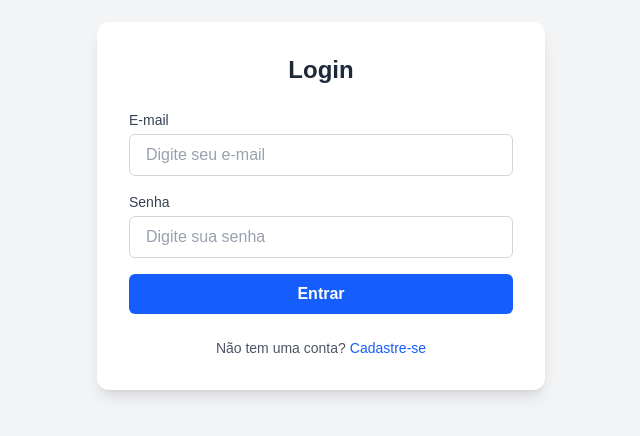
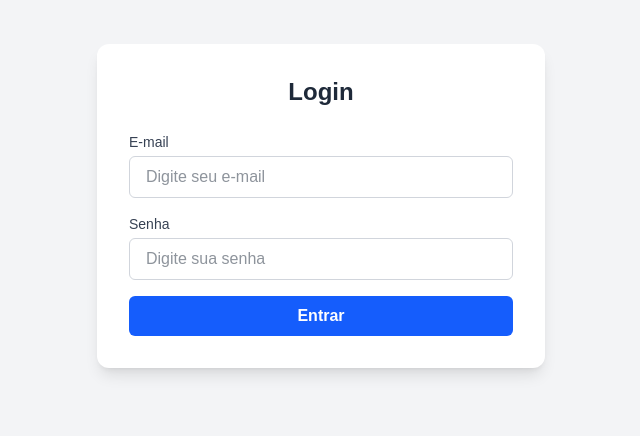
Before and after one commit to JoaoCalorio/Salao-de-Estetica, a Next.js app: page /login in a window 1280 px wide. Shown: the part 194-630 px from the top of the page, without its empty margins (319-959 px from the left). Built offline with nearby package versions, Linux system fonts and the light colour scheme.

Commit message:
feat: pagina de login para administrador, e uma homepage para escolher se ele quer adicionar cliente ou buscar um cpf

```diff
--- /dev/null
+++ b/src/app/homepage/page.tsx
@@ -0,0 +1,33 @@
+'use client'; // Certifique-se de que este componente é renderizado no lado do cliente
+
+import Link from 'next/link';
+
+const HomePage = () => {
+  return (
+    <div className="flex flex-col items-center justify-center min-h-screen bg-gray-100">
+      <div className="bg-white shadow-lg rounded-xl p-8 w-full max-w-md text-center">
+        <h1 className="text-2xl font-bold mb-6 text-gray-800">Bem-vindo, Admin</h1>
+
+        {/* Botão para adicionar cliente */}
+        <Link href="/cadastro">
+          <button
+            className="w-full bg-blue-600 hover:bg-blue-700 text-white font-semibold py-2 rounded-md mt-4"
+          >
+            Adicionar Cliente
+          </button>
+        </Link>
+
+        {/* Botão para buscar CPF */}
+        <Link href="/buscacpf">
+          <button
+            className="w-full bg-green-600 hover:bg-green-700 text-white font-semibold py-2 rounded-md mt-4"
+          >
+            Buscar CPF
+          </button>
+        </Link>
+      </div>
+    </div>
+  );
+};
+
+export default HomePage;
--- a/src/app/login/page.tsx
+++ b/src/app/login/page.tsx
@@ -1,49 +1,24 @@
-'use client';
+'use client'; // Indica que este componente deve ser renderizado no lado do cliente
 
-import { useEffect, useState } from 'react';
+import { useState } from 'react';
+import { useRouter } from 'next/navigation';
 
-export default function LoginPage() {
-  const [form, setForm] = useState({ email: '', senha: '' });
-  const [mensagem, setMensagem] = useState('');
+const LoginPage = () => {
+  const [email, setEmail] = useState('');
+  const [senha, setSenha] = useState('');
   const [erro, setErro] = useState('');
+  const router = useRouter();
 
-  useEffect(() => {
-    document.title = 'Login - Meu App';
-  }, []);
+  const handleLogin = async (e: React.FormEvent) => {
+    e.preventDefault();
+    setErro(''); // Limpa a mensagem de erro
 
-  const handleChange = (e: React.ChangeEvent<HTMLInputElement>) => {
-    setForm({ ...form, [e.target.name]: e.target.value });
-  };
-
-  const handleSubmit = async (e: React.FormEvent) => {
-    e.preventDefault();
-    console.log('Login enviado:', form);
-
-    try {
-      const response = await fetch('http://localhost:3001/login', {
-        method: 'POST',
-        headers: {
-          'Content-Type': 'application/json',
-        },
-        body: JSON.stringify(form),
-      });
-
-      const data = await response.json();
-
-      if (response.status === 200) {
-        // Caso o login seja bem-sucedido
-        setMensagem('Login realizado com sucesso!');
-        setErro('');
-        setForm({ email: '', senha: '' });
-      } else {
-        // Caso o login falhe (usuário ou senha incorretos)
-        setErro(data.erro || 'Erro desconhecido');
-        setMensagem('');
-      }
-    } catch (error) {
-      console.error('Erro ao tentar realizar o login:', error);
-      setErro('Erro ao conectar ao servidor');
-      setMensagem('');
+    if (email === 'admin' && senha === 'teste123') {
+      // Armazenar o token fictício
+      localStorage.setItem('authToken', 'admin-token');
+      router.push('/homepage'); // Redireciona para a homepage
+    } else {
+      setErro('Credenciais inválidas. Tente novamente.');
     }
   };
 
@@ -51,57 +26,44 @@ export default function LoginPage() {
     <div className="flex items-center justify-center min-h-screen bg-gray-100">
       <div className="bg-white shadow-lg rounded-xl p-8 w-full max-w-md">
         <h1 className="text-2xl font-bold mb-6 text-center text-gray-800">Login</h1>
-        <form onSubmit={handleSubmit} className="space-y-4">
+
+        <form onSubmit={handleLogin} className="space-y-4">
           <div>
             <label className="block text-sm font-medium text-gray-700 mb-1">E-mail</label>
             <input
-              type="email"
-              name="email"
-              value={form.email}
-              onChange={handleChange}
+              type="text"
+              value={email}
+              onChange={(e) => setEmail(e.target.value)}
+              className="w-full px-4 py-2 border border-gray-300 rounded-md text-gray-800"
+              placeholder="Digite seu e-mail"
               required
-              className="w-full px-4 py-2 border border-gray-300 rounded-md placeholder-gray-400 text-gray-800 focus:outline-none focus:ring-2 focus:ring-blue-500"
-              placeholder="Digite seu e-mail"
             />
           </div>
+
           <div>
             <label className="block text-sm font-medium text-gray-700 mb-1">Senha</label>
             <input
               type="password"
-              name="senha"
-              value={form.senha}
-              onChange={handleChange}
+              value={senha}
+              onChange={(e) => setSenha(e.target.value)}
+              className="w-full px-4 py-2 border border-gray-300 rounded-md text-gray-800"
+              placeholder="Digite sua senha"
               required
-              className="w-full px-4 py-2 border border-gray-300 rounded-md placeholder-gray-400 text-gray-800 focus:outline-none focus:ring-2 focus:ring-blue-500"
-              placeholder="Digite sua senha"
             />
           </div>
+
           <button
             type="submit"
             className="w-full bg-blue-600 hover:bg-blue-700 text-white font-semibold py-2 rounded-md transition-colors"
           >
             Entrar
           </button>
+
+          {erro && <p className="mt-4 text-red-600 text-center">{erro}</p>}
         </form>
-        {mensagem && (
-          <p className="mt-4 text-green-600 text-center font-medium">{mensagem}</p>
-        )}
-        {erro && (
-          <p className="mt-4 text-red-600 text-center font-medium">{erro}</p>
-        )}
-
-        <div className="mt-6 text-center">
-          <p className="text-sm text-gray-600">
-            Não tem uma conta?
-            <a
-              href="/cadastro"
-              className="ml-1 text-blue-600 hover:underline font-medium"
-            >
-              Cadastre-se
-            </a>
-          </p>
-        </div>
       </div>
     </div>
   );
-}
+};
+
+export default LoginPage;
```
